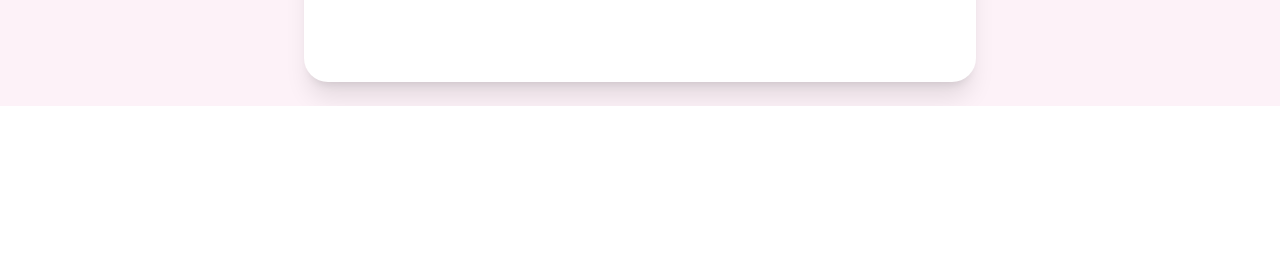
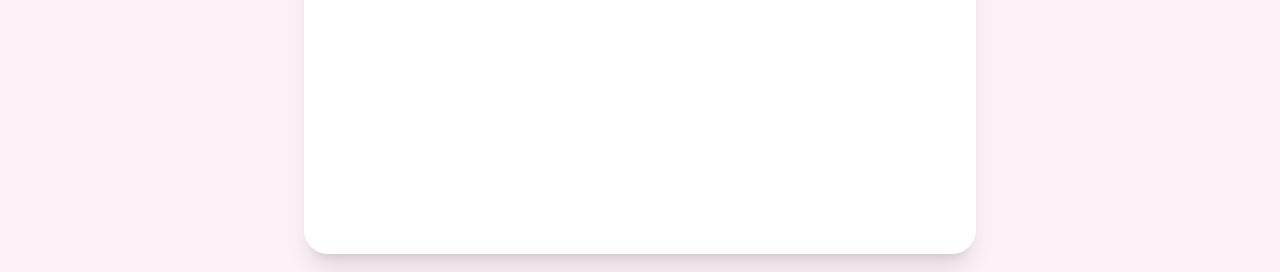
Before and after one commit to AlwaysAkmed/SwethatiAndAkmed, a Next.js app: page /letter in a window 1280 px wide. Shown: the part 1306-1578 px from the top of the page. Before the commit the page ends 1412 px from the top, so only its background shows below. Built offline with nearby package versions, Linux system fonts and the light colour scheme.

Commit message:
added an extra song slot

```diff
--- a/app/letter/page.tsx
+++ b/app/letter/page.tsx
@@ -80,6 +80,16 @@ Akmed
               loading="lazy"
             ></iframe>
 
+            {/* Spotify Song 4 */}
+            <iframe
+              style={{ borderRadius: "12px" }}
+              src="YOUR_SPOTIFY_EMBED_LINK_4"
+              width="100%"
+              height="152"
+              frameBorder="0"
+              allow="autoplay; clipboard-write; encrypted-media; fullscreen; picture-in-picture"
+              loading="lazy"
+            ></iframe>
           </div>
         </div>
 
```
